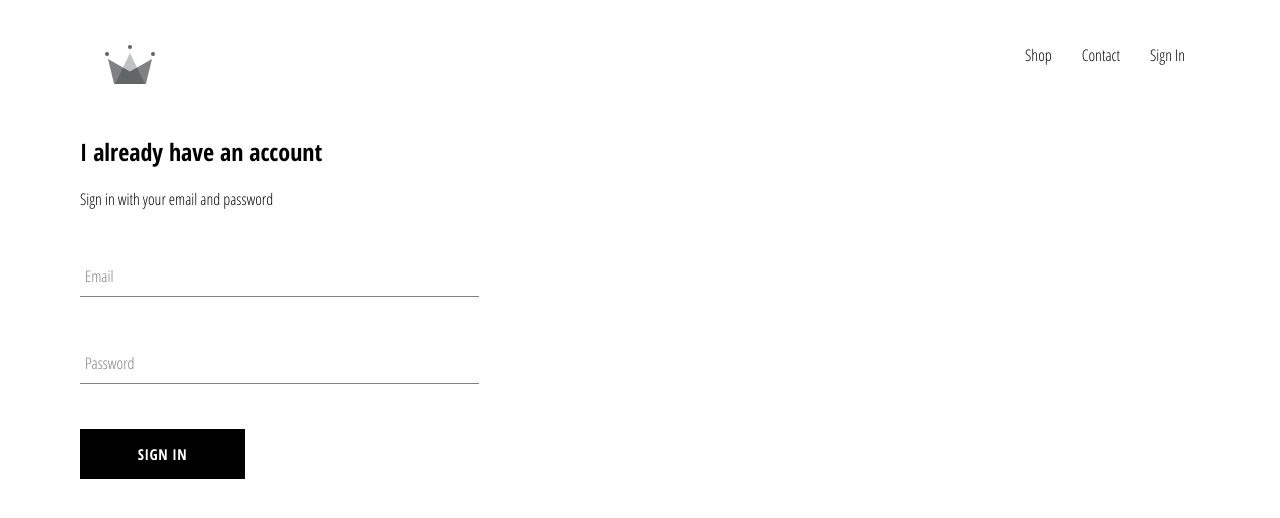
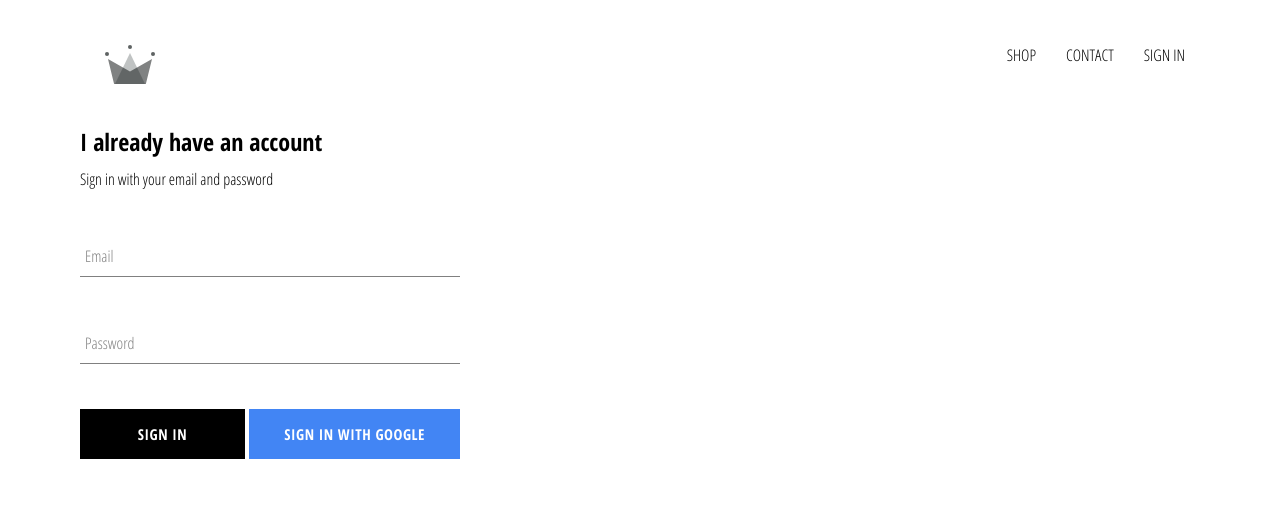
Before and after one commit to psaksena-dev/Shoppingara, a React (Create React App) app: page /signin in a window 1280 px wide. Shown: the top 518 px of the page. Built offline with nearby package versions, Linux system fonts and the light colour scheme; no server answers.

Commit message:
integrated firebase into application, created sign in page with sign in component and sign in with google

```diff
--- a/package.json
+++ b/package.json
@@ -6,6 +6,7 @@
     "@testing-library/jest-dom": "^5.11.9",
     "@testing-library/react": "^11.2.3",
     "@testing-library/user-event": "^12.6.2",
+    "firebase": "^8.2.7",
     "node-sass": "^4.14.1",
     "react": "^17.0.1",
     "react-dom": "^17.0.1",
--- a/src/App.css
+++ b/src/App.css
@@ -7,3 +7,7 @@
 	text-decoration: none;
 	color: black;
 }
+
+* {
+	box-sizing: border-box;
+}
--- a/src/App.js
+++ b/src/App.js
@@ -1,14 +1,40 @@
+import React from 'react';
 import './App.css';
 import HomePage from './pages/hompage/homepage.component';
 import { Route, Switch } from 'react-router-dom';
 import ShopPage from './pages/shop/shop.component';
 import SignInSignUpPage from './pages/signin/sign-in-and-sign-up.component';
 import Header from './components/header/header.component';
+import { auth } from './firebase/firebase.utils';
 
-function App(props) {
+class App extends React.Component {
+	constructor(props) {
+		super(props);
+
+		this.state = {
+			currentUser: null
+		};
+	}
+
+	unsubscribeFromAuth = null;
+
+	componentDidMount() {
+		this.unsubscribeFromAuth = auth.onAuthStateChanged((user) => {
+			this.setState({
+				currentUser: user
+			});
+			console.log(user);
+		});
+	}
+
+	componentWillUnmount() {
+		this.unsubscribeFromAuth();
+	}
+
+	render() {
 		return (
 			<div>
-			<Header />
+				<Header currentUser={this.state.currentUser} />
 				<Switch>
 					<Route exact path="/" component={HomePage} />
 					<Route path="/shop" component={ShopPage} />
@@ -17,5 +43,6 @@
 			</div>
 		);
 	}
+}
 
 export default App;
--- a/src/components/custombutton/custombutton.component.jsx
+++ b/src/components/custombutton/custombutton.component.jsx
@@ -1,9 +1,12 @@
 import React from 'react';
 import './custombutton.style.scss';
 
-const CustomButton = ({ children, ...otherProps }) => {
+const CustomButton = ({ children, isGoogleSignIn, ...otherProps }) => {
 	return (
-		<button className="custom-button" {...otherProps}>
+		<button
+			className={`${isGoogleSignIn ? 'google-sign-in' : ''} custom-button`}
+			{...otherProps}
+		>
 			{children}
 		</button>
 	);
--- a/src/components/custombutton/custombutton.style.scss
+++ b/src/components/custombutton/custombutton.style.scss
@@ -19,4 +19,14 @@
 		color: black;
 		border: 1px solid black;
 	}
+
+	&.google-sign-in {
+		background-color: #4285f4;
+		color: #fff;
+
+		&:hover {
+			background-color: #357ae8;
+			border: none;
+		}
+	}
 }
--- a/src/components/header/header.component.jsx
+++ b/src/components/header/header.component.jsx
@@ -2,8 +2,9 @@
 import classes from './header.module.scss';
 import { ReactComponent as Logo } from './../../assets/crown.svg';
 import { Link } from 'react-router-dom';
+import { auth } from './../../firebase/firebase.utils.js';
 
-const Header = () => {
+const Header = ({ currentUser }) => {
 	return (
 		<div className={classes.header}>
 			<div className={classes.logocontainer}>
@@ -13,14 +14,20 @@
 			</div>
 			<div className={classes.options}>
 				<Link to="/shop" className={classes.option}>
-					Shop
+					SHOP
 				</Link>
 				<Link to="/contact" className={classes.option}>
-					Contact
+					CONTACT
 				</Link>
-				<Link to="/signin" className={classes.option}>
-					Sign In
-				</Link>
+				{currentUser ? (
+					<div className={classes.option} onClick={() => auth.signOut()}>
+						SIGN OUT
+					</div>
+				) : (
+					<Link to="/signin" className={classes.option}>
+						SIGN IN
+					</Link>
+				)}
 			</div>
 		</div>
 	);
--- a/src/components/header/header.module.scss
+++ b/src/components/header/header.module.scss
@@ -20,6 +20,7 @@
 
 		.option {
 			padding: 10px 15px;
+			cursor: pointer;
 		}
 	}
 }
--- a/src/components/signin/signin.component.jsx
+++ b/src/components/signin/signin.component.jsx
@@ -2,6 +2,7 @@
 import FormInput from './../forminput/forminput.component';
 import CustomButton from './../custombutton/custombutton.component';
 import classes from './signin.module.scss';
+import { signInWithGoogle } from './../../firebase/firebase.utils';
 
 class SignIn extends Component {
 	constructor(props) {
@@ -31,7 +32,7 @@
 	render() {
 		return (
 			<div className={classes.signin}>
-				<h2>I already have an account</h2>
+				<h2 className={classes.title}>I already have an account</h2>
 				<span>Sign in with your email and password</span>
 
 				<form onSubmit={this.onSubmitHandler}>
@@ -51,7 +52,12 @@
 						onChange={this.onChangeHandler}
 						label="Password"
 					/>
-					<CustomButton type="submit">Sign In</CustomButton>
+					<div className={classes.buttons}>
+						<CustomButton type="submit">Sign In</CustomButton>
+						<CustomButton isGoogleSignIn onClick={signInWithGoogle}>
+							Sign In With Google
+						</CustomButton>
+					</div>
 				</form>
 			</div>
 		);
--- a/src/components/signin/signin.module.scss
+++ b/src/components/signin/signin.module.scss
@@ -1,5 +1,14 @@
 .signin {
-	width: 30vw;
+	width: 380px;
 	display: flex;
 	flex-direction: column;
+
+	.title {
+		margin: 10px 0;
+	}
+
+	.buttons {
+		display: flex;
+		justify-content: space-between;
+	}
 }
--- /dev/null
+++ b/src/firebase/firebase.utils.js
@@ -0,0 +1,27 @@
+import firebase from 'firebase/app';
+import 'firebase/firestore';
+import 'firebase/auth';
+
+const config = {
+	apiKey: 'AIzaSyDzPuMowrv_nTT9hsHKCW0vFpxlPge12DI',
+	authDomain: 'shoppinggara-70ae0.firebaseapp.com',
+	projectId: 'shoppinggara-70ae0',
+	storageBucket: 'shoppinggara-70ae0.appspot.com',
+	messagingSenderId: '699015041587',
+	appId: '1:699015041587:web:71e2410979e6d927018946',
+	measurementId: 'G-ZJ0RNBC2CD'
+};
+
+firebase.initializeApp(config);
+
+export const auth = firebase.auth();
+export const firestore = firebase.firestore();
+
+const provider = new firebase.auth.GoogleAuthProvider();
+provider.setCustomParameters({
+	prompt: 'select_account'
+});
+
+export const signInWithGoogle = () => auth.signInWithPopup(provider);
+
+export default firebase;
```
Also changed, not shown: src/index.css (indentation only), 1 other file (tests, documents, lock files or other folders). Lines whose indentation alone changed are shown as unchanged.
